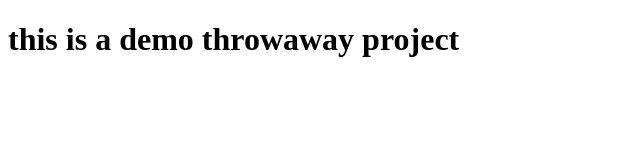
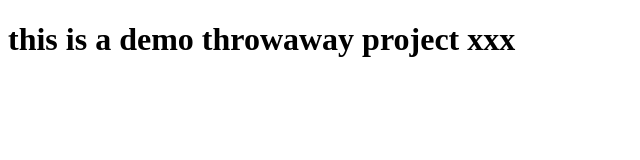
Before and after one commit to p-bradley/patrickweek5, a plain HTML site: page index.html in a window 1280 px wide. Shown: the full height of the page, 0-640 px from the left. Drawn offline with Linux system fonts and the light colour scheme.

Commit message:
updated a break

```diff
--- a/index.html
+++ b/index.html
@@ -5,6 +5,6 @@
 	<title>Document</title>
 </head>
 <body>
-	<h1>this is a demo throwaway project</h1>
+	<h1>this is a demo throwaway project xxx</h1>
 </body>
 </html>
```
